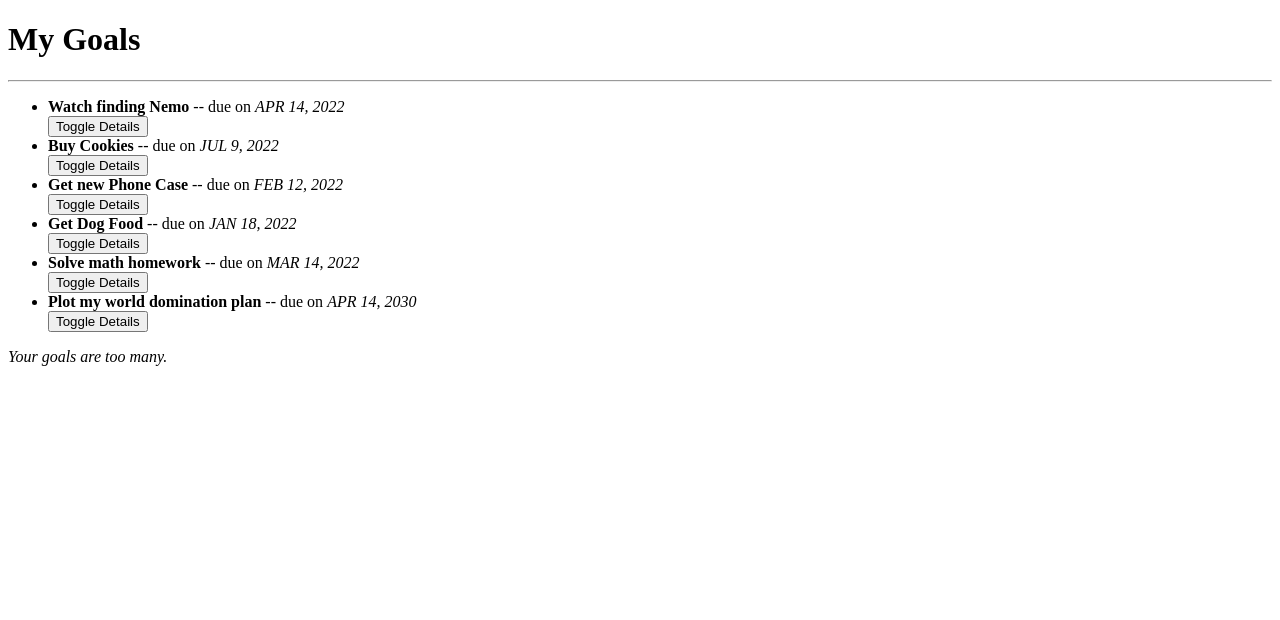
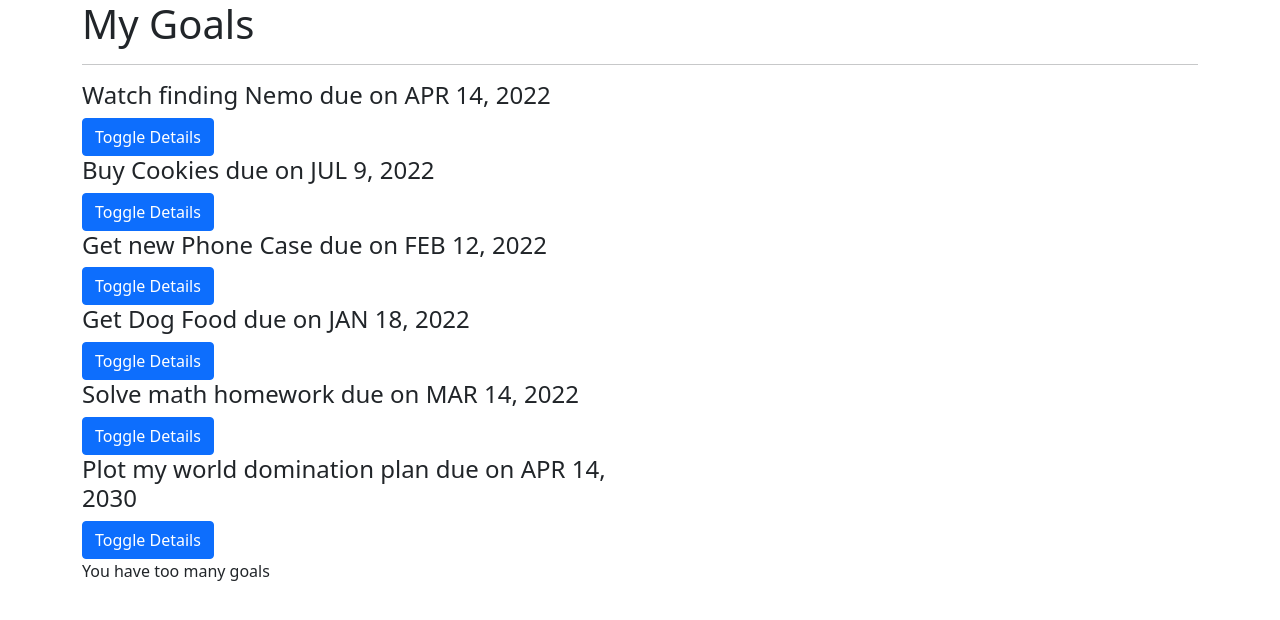
Before and after one commit to Vitalis-Kirui/Goals-Angular, an Angular app: page / in a window 1280 px wide. Shown: the top 620 px of the page. Built offline with nearby package versions, Linux system fonts and the light colour scheme.

Commit message:
adding bootstrap

```diff
--- a/package.json
+++ b/package.json
@@ -18,6 +18,8 @@
     "@angular/platform-browser": "~12.2.0",
     "@angular/platform-browser-dynamic": "~12.2.0",
     "@angular/router": "~12.2.0",
+    "bootstrap": "^5.1.3",
+    "popper": "^1.0.1",
     "rxjs": "~6.6.0",
     "tslib": "^2.3.0",
     "zone.js": "~0.11.4"
--- a/src/app/goal-detail/goal-detail.component.html
+++ b/src/app/goal-detail/goal-detail.component.html
@@ -1,5 +1,3 @@
-<p>
-    <em>{{goal.description}}</em>
-</p>
-<p>This goal will be complete in <strong>{{goal.completeDate|dateCount}}</strong> days</p>
-<button (click)='goalDelete(true)'>Delete Goal</button>
+<p>{{goal.description}}</p>
+<p>This goal will be complete in {{goal.completeDate|dateCount}} days</p>
+<button (click)='goalDelete(true)' class="btn btn-outline-danger">Delete Goal</button>
--- a/src/app/goal/goal.component.html
+++ b/src/app/goal/goal.component.html
@@ -1,18 +1,21 @@
-<div class="">
-
+<div class="container">
     <h1>My Goals</h1>
     <hr>
 
-    <ul>
+    <div class="row">
+        <div class="col-md-6">
+            <div *ngFor='let goal of goals;let i = index'>
+                <div>
+                    <h4 id={{i}} appStrikethrough>{{goal.name}} due on {{goal.completeDate|date|uppercase}}</h4>
+                    <button (click)='toggleDetails(i)' class="btn btn-primary">Toggle Details</button>
+                </div>
 
-        <div *ngFor='let goal of goals;let i = index'>
-            <li appStrikethrough><strong>{{goal.name }}</strong> -- due on <em> {{goal.completeDate|date|uppercase}}</em></li>
-            <app-goal-detail *ngIf='goal.showDescription' [goal]='goal' (isComplete)='deleteGoal($event,i)'></app-goal-detail>
-            <button (click)='toggleDetails(i)'>Toggle Details</button>
+                <div *ngIf='goal.showDescription'>
+                    <app-goal-detail [goal]='goal' (isComplete)='deleteGoal($event,i)'></app-goal-detail>
+                </div>
+            </div>
         </div>
+    </div>
 
-    </ul>
-
-    <p *ngIf=' goals.length > 5'> <em>Your goals are too many.</em></p>
-
+    <p *ngIf='goals.length > 5'>You have too many goals</p>
 </div>
--- a/src/styles.css
+++ b/src/styles.css
@@ -1 +1 @@
-/* You can add global styles to this file, and also import other style files */
+@import "~bootstrap/dist/css/bootstrap.css"
```
Also changed, not shown: 1 other file (tests, documents, lock files or other folders).
